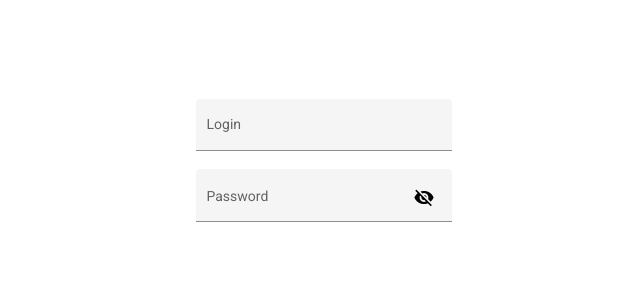
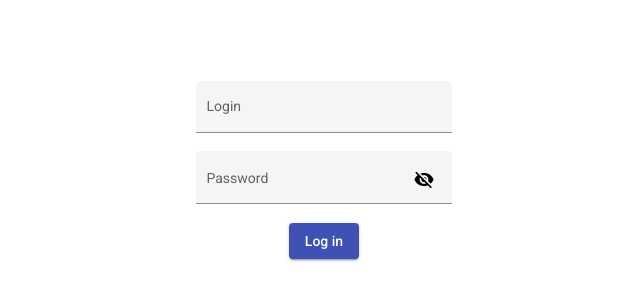
Before and after one commit to mOrdonski/cats-facts-app, an Angular app: page /login in a window 1280 px wide. Shown: the part 230-530 px from the top of the page, without its empty margins (316-956 px from the left). Built offline with nearby package versions, Linux system fonts and the light colour scheme.

Commit message:
login method

```diff
--- a/src/app/login/login.component.html
+++ b/src/app/login/login.component.html
@@ -1,4 +1,4 @@
-<form [formGroup]="logInForm" class="login-form">
+<form (keydown.enter)="logIn()" [formGroup]="logInForm" class="login-form">
   <mat-form-field appearance="fill">
     <mat-label>Login</mat-label>
     <input formControlName="username" matInput />
@@ -20,4 +20,7 @@
       <mat-icon>{{ hide ? "visibility_off" : "visibility" }}</mat-icon>
     </button>
   </mat-form-field>
+  <button type="button" mat-raised-button color="primary" (click)="logIn()">
+    Log in
+  </button>
 </form>
--- a/src/app/login/login.component.ts
+++ b/src/app/login/login.component.ts
@@ -1,5 +1,7 @@
 import { Component } from '@angular/core';
 import { FormControl, FormGroup } from '@angular/forms';
+import { Router } from '@angular/router';
+import { AuthService } from '../shared/auth.service';
 
 @Component({
   selector: 'app-login',
@@ -7,10 +9,23 @@ import { FormControl, FormGroup } from '@angular/forms';
   styleUrls: ['./login.component.scss'],
 })
 export class LoginComponent {
+  constructor(private authService: AuthService, private router: Router) {}
+
   hide: boolean = true;
 
   logInForm: FormGroup = new FormGroup({
     username: new FormControl(''),
     password: new FormControl(''),
   });
+
+  logIn() {
+    this.authService.accounts.find((account) => {
+      if (
+        account.username === this.logInForm.value.username &&
+        account.password === this.logInForm.value.password
+      ) {
+        console.log('logged in');
+      }
+    });
+  }
 }
```
